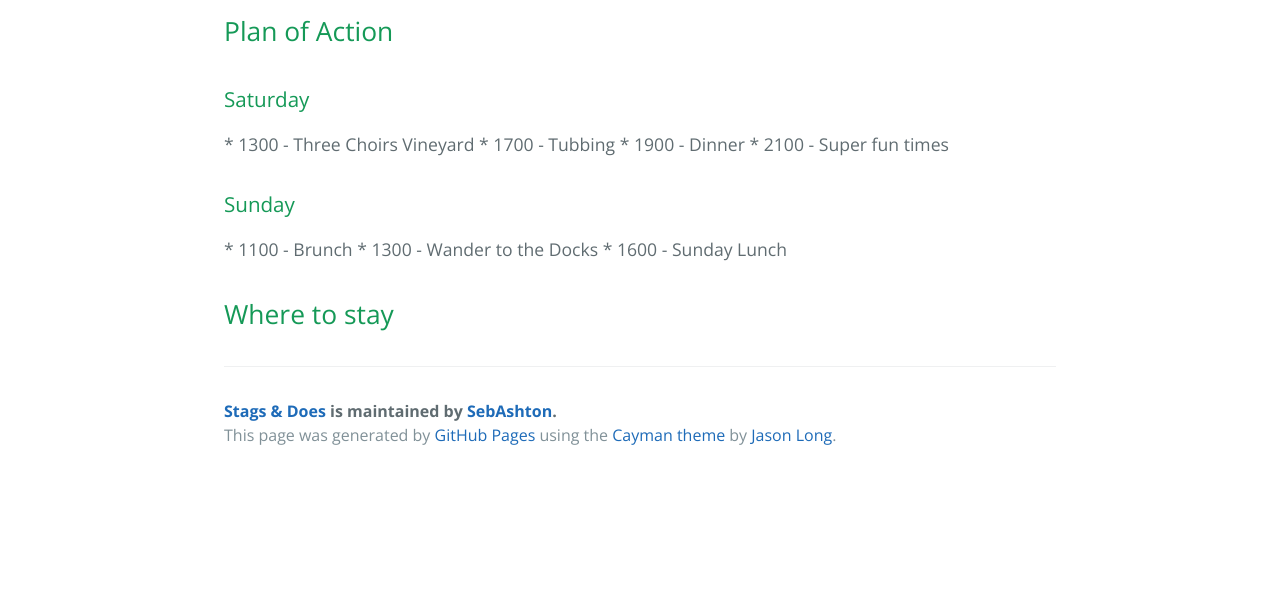
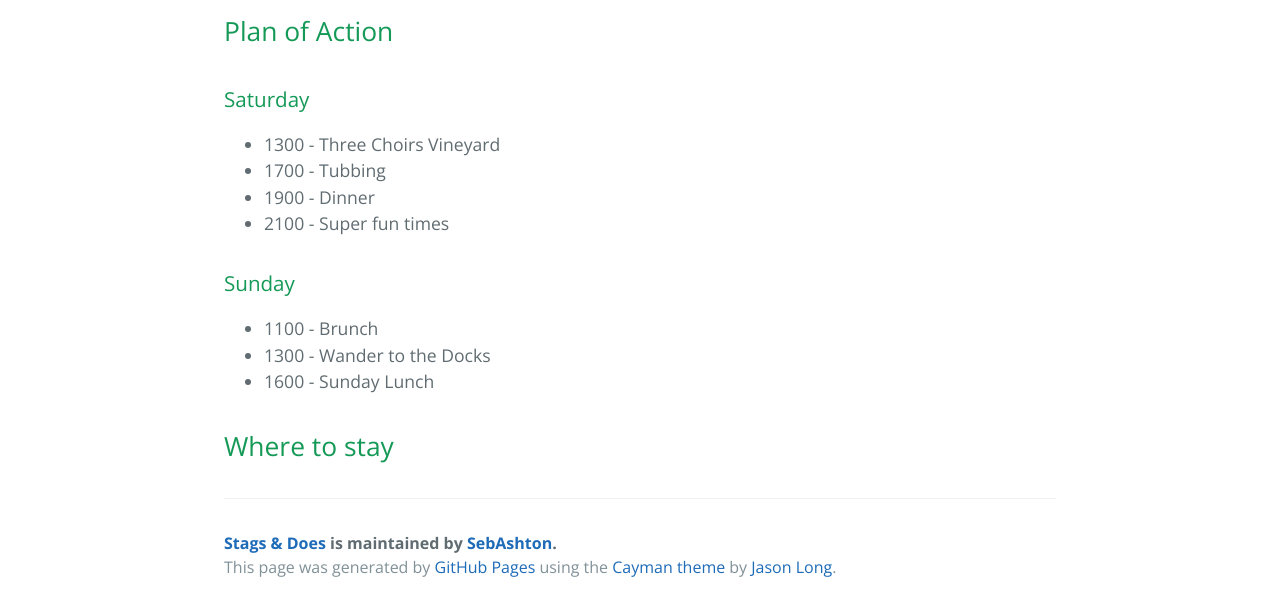
Before and after one commit to Richyuk/stags-and-does, a plain HTML site: page index.html in a window 1280 px wide. Shown: the part 421-1032 px from the top of the page. Before the commit the page ends 900 px from the top, so only its background shows below. Drawn offline with nearby package versions, Linux system fonts and the light colour scheme.

Commit message:
Stupid HTML

```diff
--- a/index.html
+++ b/index.html
@@ -24,16 +24,20 @@
 
 <h3>Saturday</h3>
 
-* 1300 - Three Choirs Vineyard
-* 1700 - Tubbing
-* 1900 - Dinner
-* 2100 - Super fun times
+<ul>
+  <li>1300 - Three Choirs Vineyard</li>
+  <li>1700 - Tubbing</li>
+  <li>1900 - Dinner</li>
+  <li>2100 - Super fun times</li>
+</ul>
 
 <h3>Sunday</h3>
 
-* 1100 - Brunch
-* 1300 - Wander to the Docks
-* 1600 - Sunday Lunch
+<ul>
+  <li>1100 - Brunch</li>
+  <li>1300 - Wander to the Docks</li>
+  <li>1600 - Sunday Lunch</li>
+</ul>
 
 <h2>
 <a id="where-to-stay" class="anchor" href="#where-to-stay" aria-hidden="true"><span aria-hidden="true" class="octicon octicon-link"></span></a>Where to stay</h2>
```
